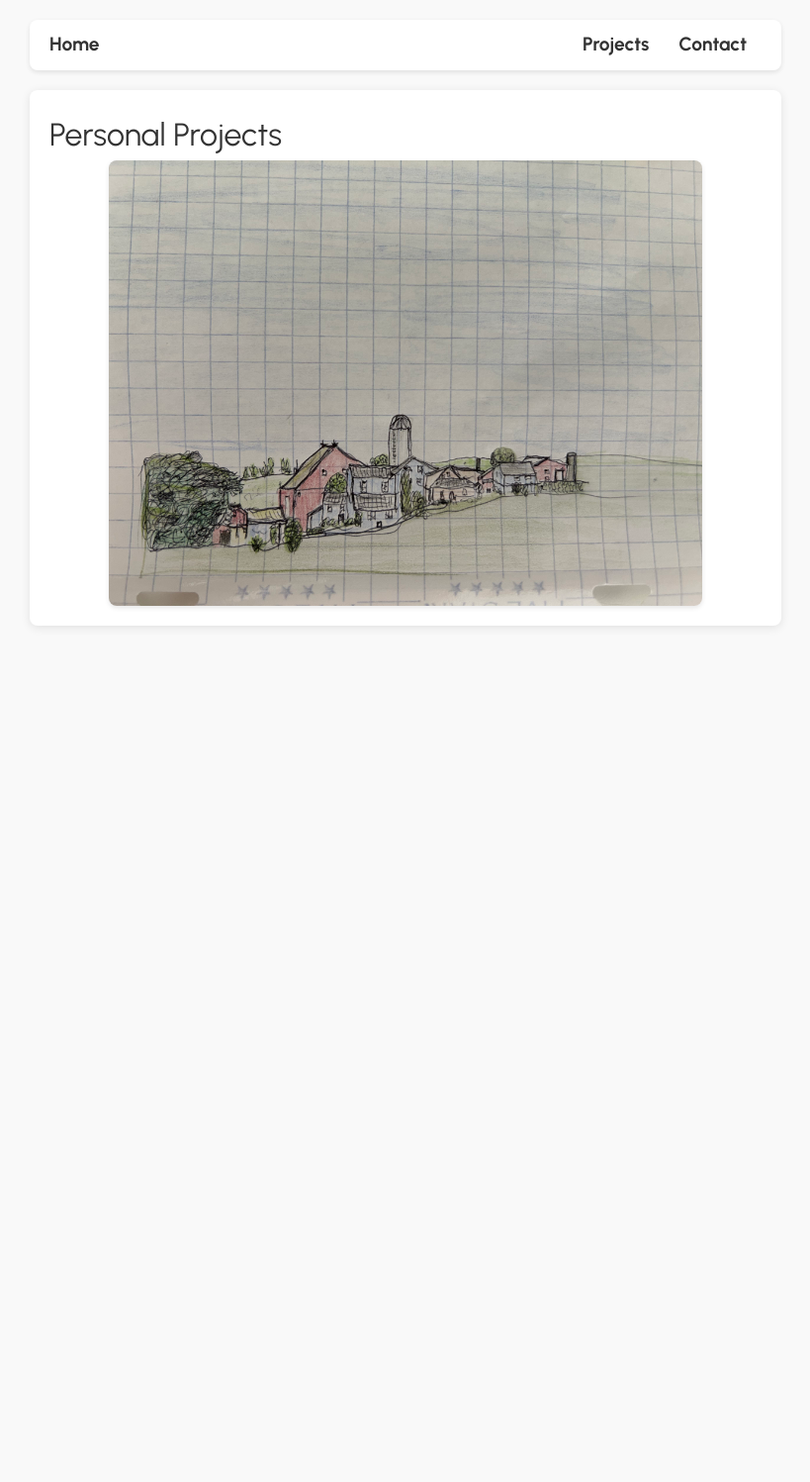
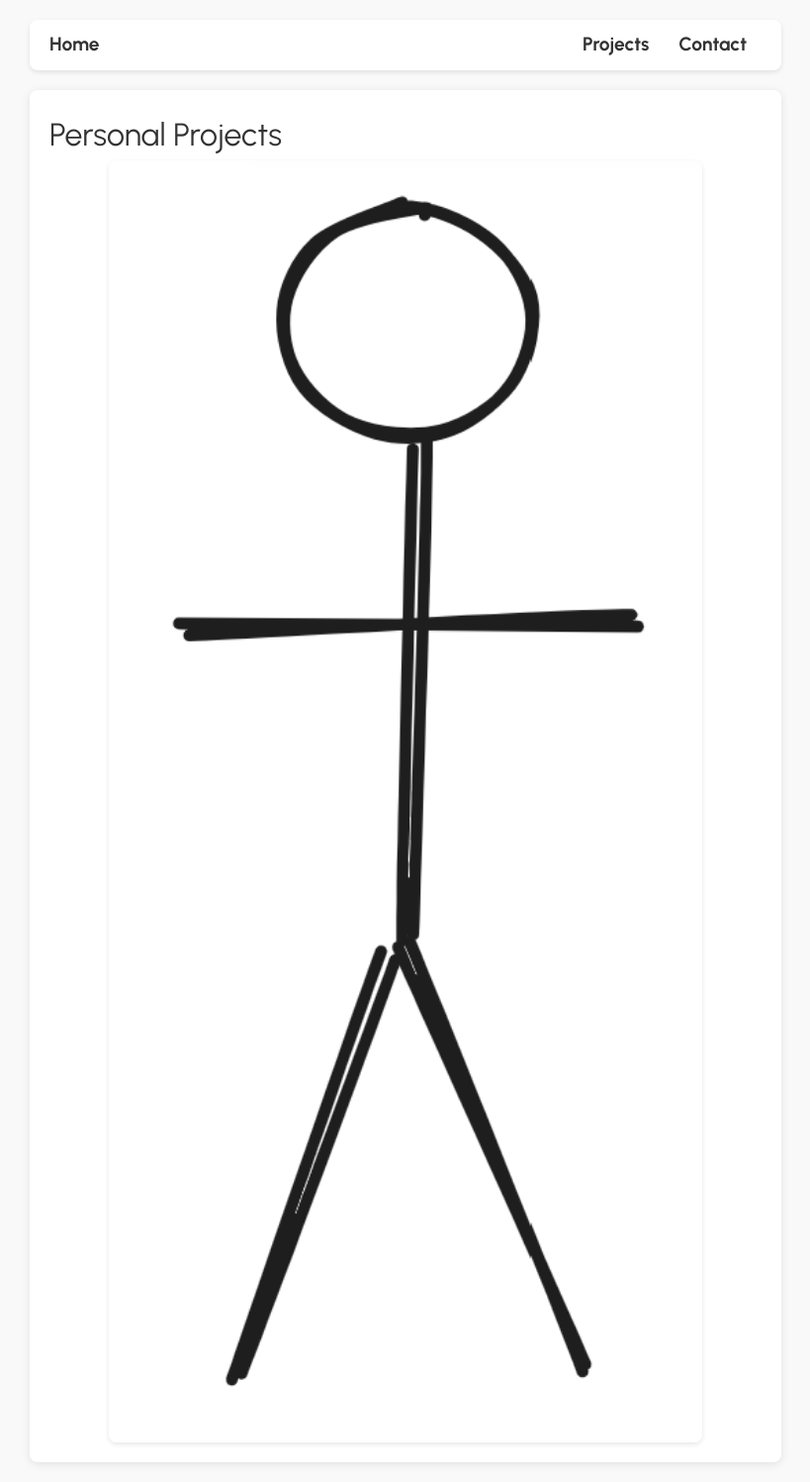
Before and after one commit to joshuaaddington/joshuaaddington.github.io, a Jekyll site: the page built from Personal-projects.md, in a window 1280 px wide. Shown: the whole page at 99% size, without its empty margins (230-1049 px from the left). Built offline with Jekyll 4.4.1, drawn with Linux system fonts in a browser that asks for light colours; before the commit the page ends 900 px from its top, so only the background shows below that.

Commit message:
new placeholder photos

```diff
--- a/Personal-projects.md
+++ b/Personal-projects.md
@@ -4,4 +4,4 @@ title: Projects
 ---
 # Personal Projects
 
-<img src="/assets/images/IMG_5184.jpg" alt = "sketch" width = "600">
+<img src="/assets/images/Person.png" alt = "sketch" width = "600">
```
Also changed, not shown: School-projects.md (+1 -1 lines), index.html (+0 -7 lines), assets/images/Person.png (added), assets/images/Screenshot 2025-04-04 144101.png (added).
